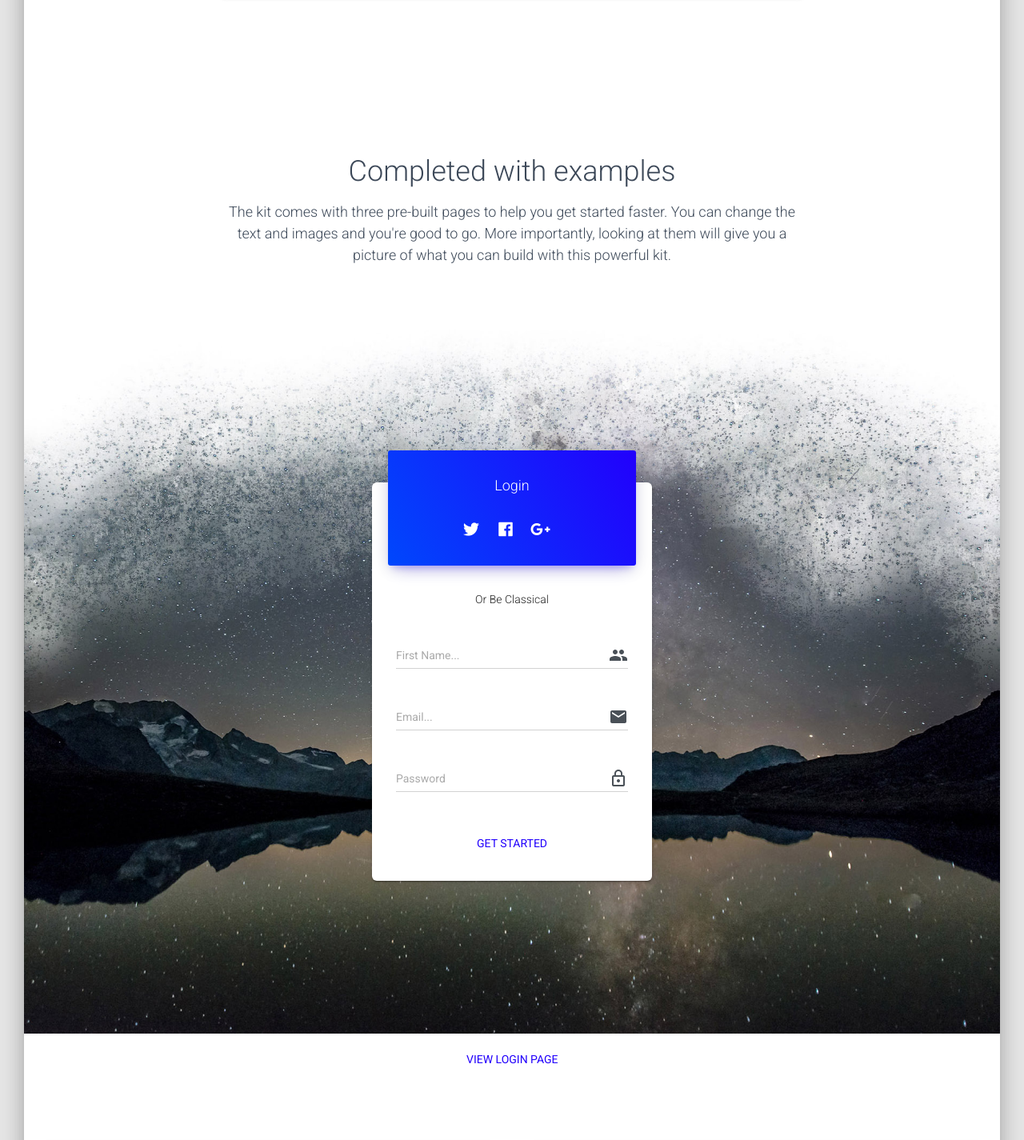
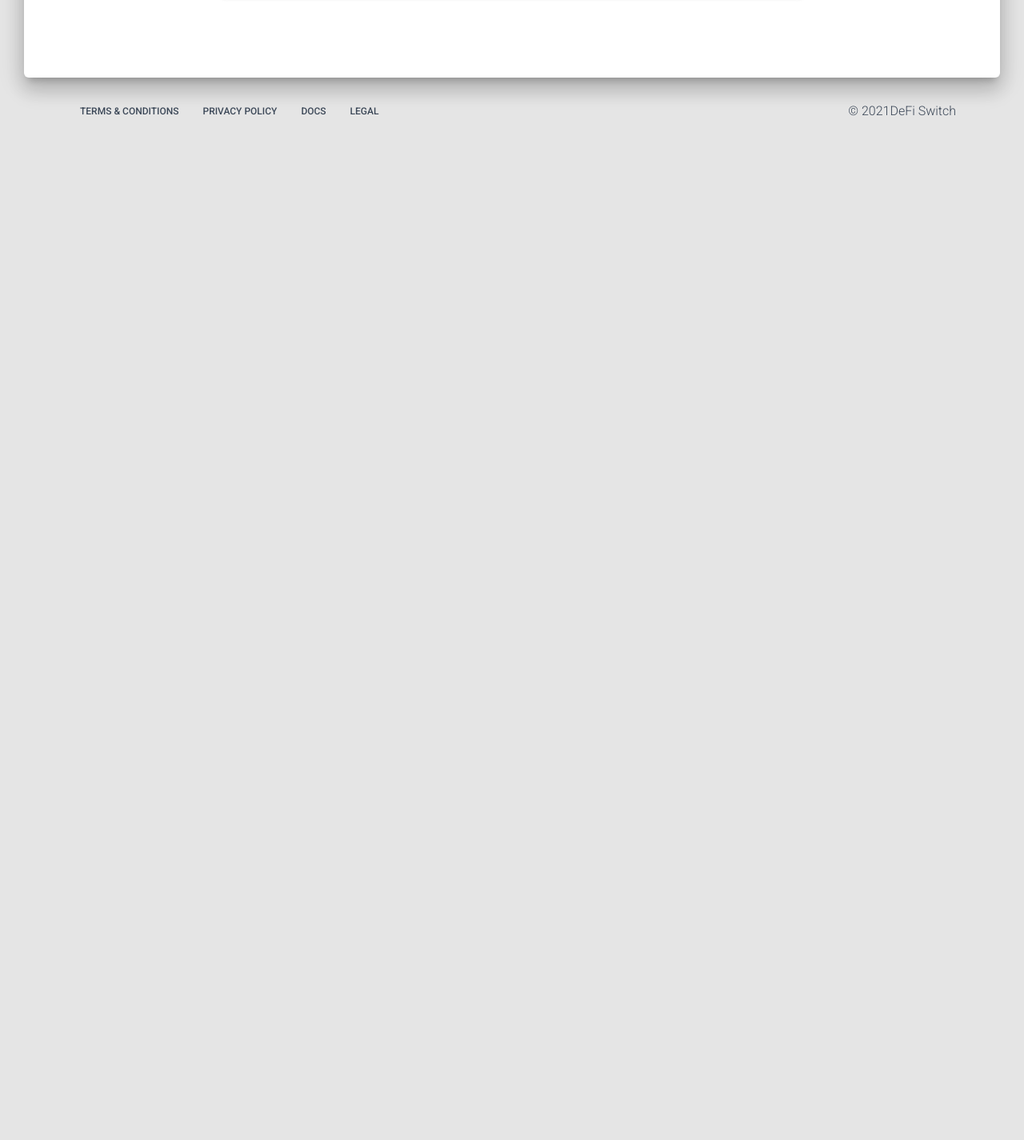
Before and after one commit to x33q/DeFi-Switch, a Next.js app: page /components in a window 1280 px wide. Shown: the part 8617-10042 px from the top of the page at 80% size. After the commit the page ends 8798 px from the top, so only its background shows below. Built offline with nearby package versions, Linux system fonts and the light colour scheme.

Commit message:
Update components.js

```diff
--- a/pages/components.js
+++ b/pages/components.js
@@ -71,18 +71,6 @@ export default function Components(props) {
         <SectionTypography />
         <SectionJavascript />
         <SectionCarousel />
-        <SectionCompletedExamples />
-        <SectionLogin />
-        <GridItem md={12} className={classes.textCenter}>
-          <Link href="/login">
-            <a className={classes.link}>
-              <Button color="primary" size="lg" simple>
-                View Login Page
-              </Button>
-            </a>
-          </Link>
-        </GridItem>
-        <SectionExamples />
       </div>
       <Footer />
     </div>
```
